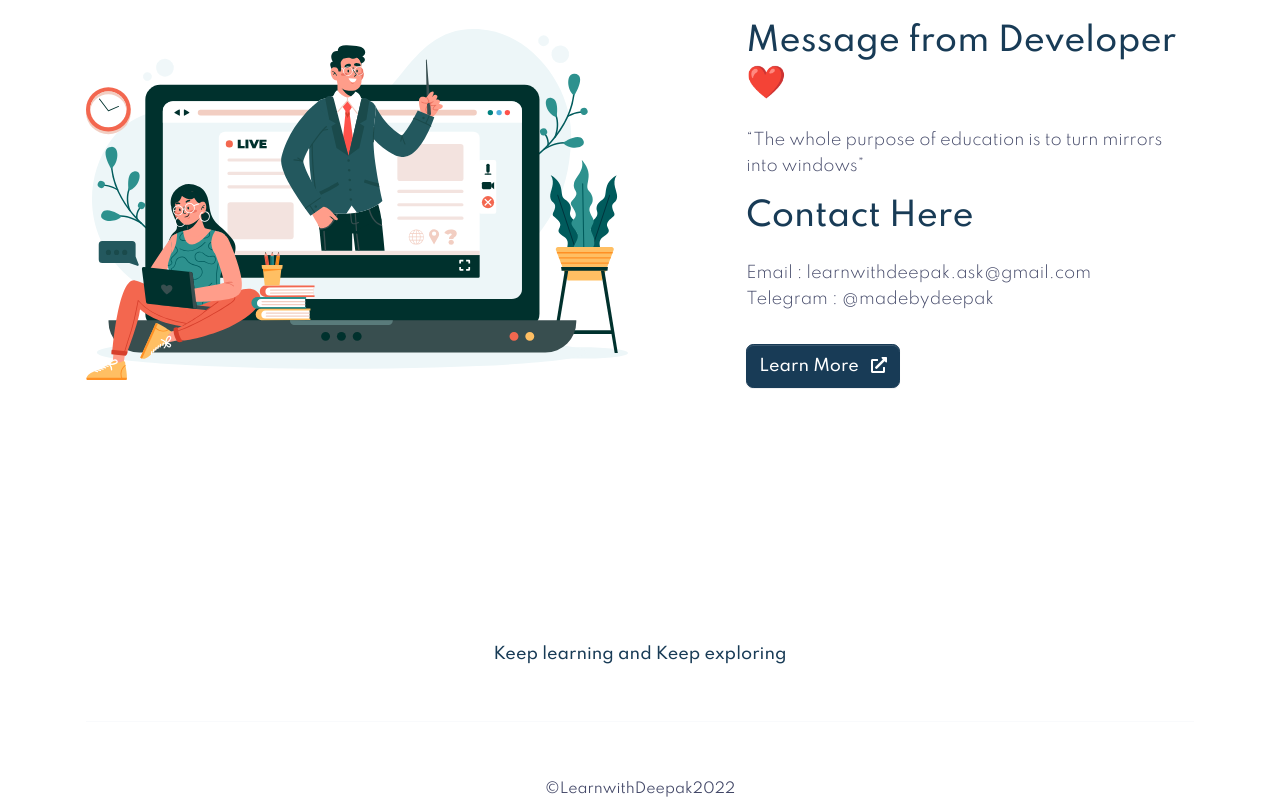
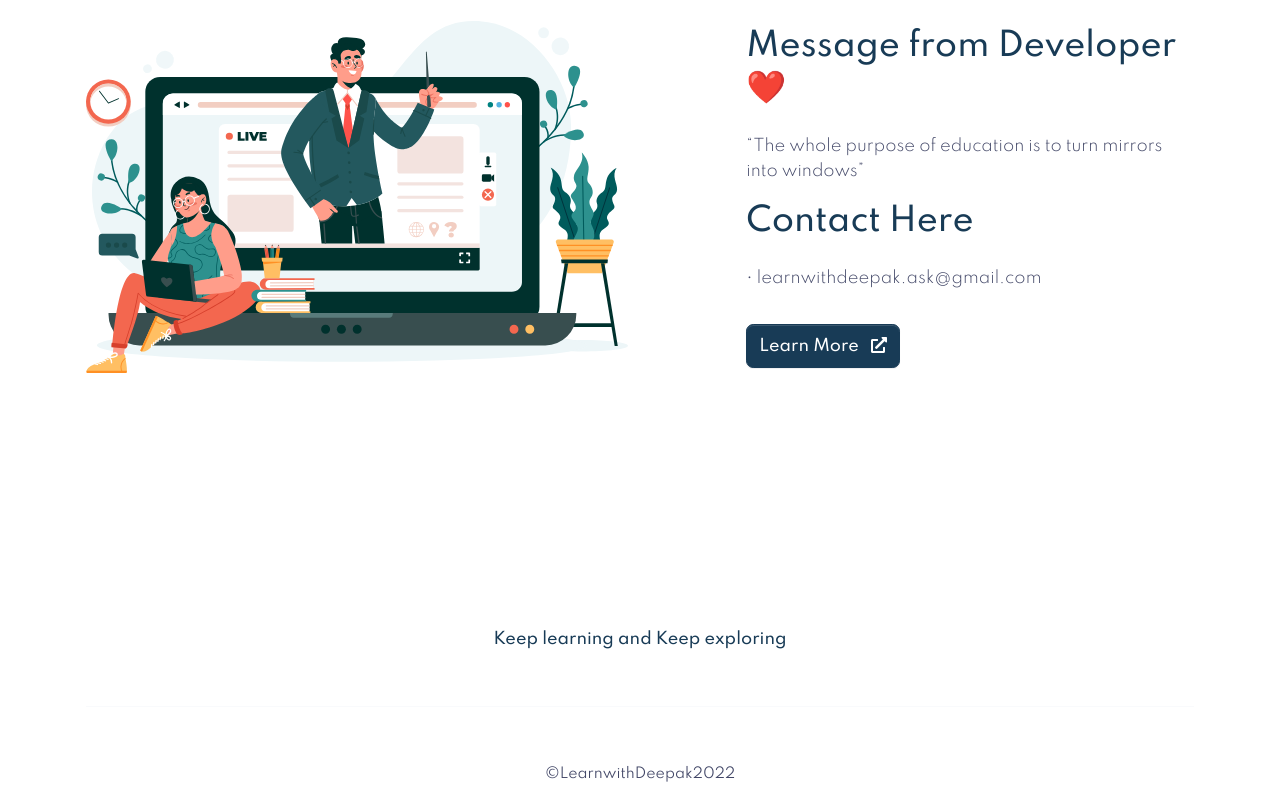
Before and after one commit to learnwithdeepak/learnwithdeepak.github.io, a plain HTML site: page index.html in a window 1280 px wide. Shown: the part 2399-3199 px from the top of the page. Drawn offline with Linux system fonts and the light colour scheme.

Commit message:
Update index.html

```diff
--- a/index.html
+++ b/index.html
@@ -144,8 +144,7 @@
                         <h2 class="mb-4">Message from Developer ❤️</h2>
                         <p>“The whole purpose of education is to turn mirrors into windows”</p>
                         <h2 class="mb-4">Contact Here</h2>
-                        <p>Email : learnwithdeepak.ask@gmail.com<br>
-                        Telegram : @madebydeepak</p>
+                        <p>• learnwithdeepak.ask@gmail.com<br></p>
                         <a href="#" class="btn btn-dark mt-3 animate-up-2">
                             Learn More
                             <span class="icon icon-xs ml-2">
```
